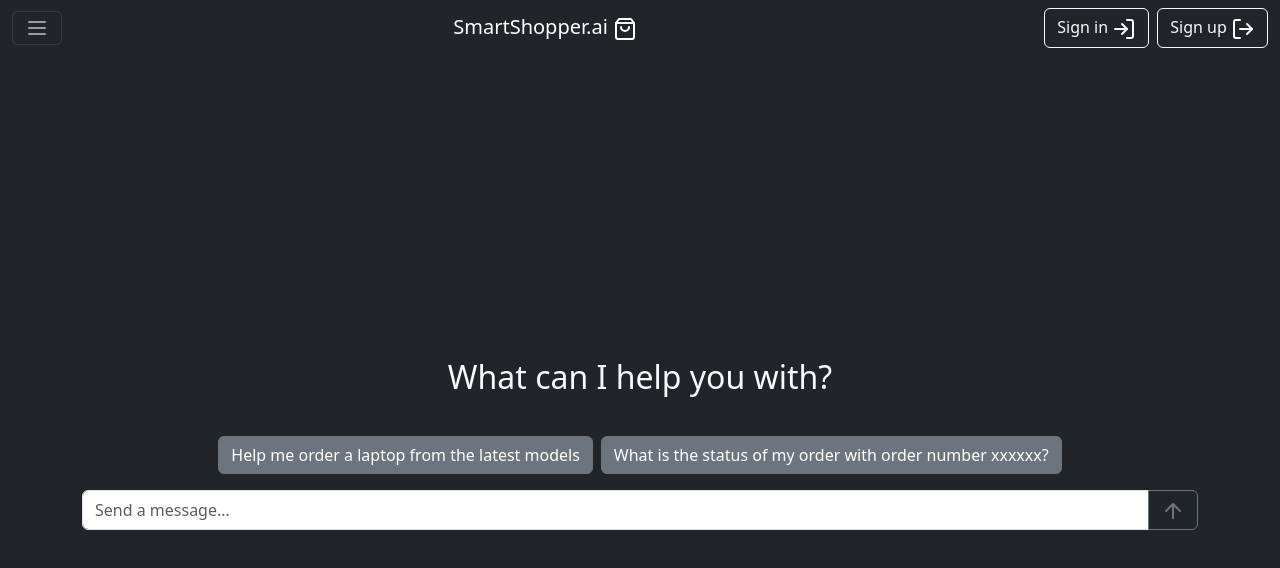
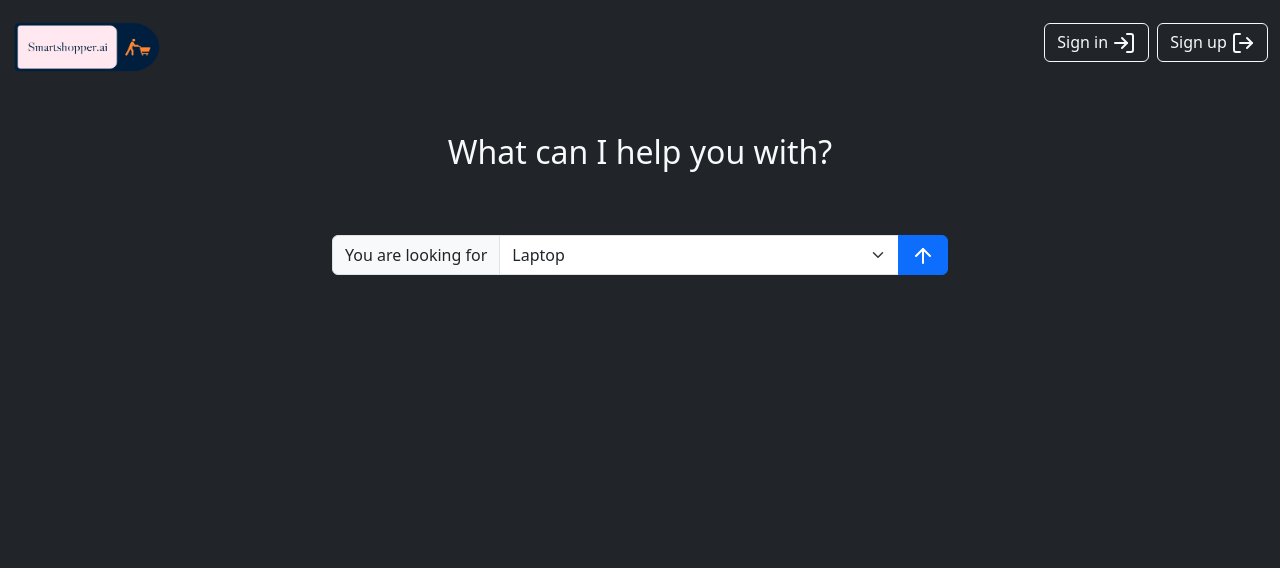
Before and after one commit to RahulPPrabhu/smart-shopper.ai, a Next.js app: page / in a window 1280 px wide. Shown: the top 568 px of the page. Built offline with nearby package versions, Linux system fonts and the light colour scheme.

Commit message:
feat: Gen-AI based product recommendation

```diff
--- /dev/null
+++ b/app/api/GenAI/route.ts
@@ -0,0 +1,12 @@
+import { generateGeminiText } from "@/utils/GeminiAIModel";
+import { NextRequest, NextResponse } from "next/server";
+
+export async function POST(req: NextRequest) {
+    const PROMPT = await req.json();
+    const text = await generateGeminiText(PROMPT);
+    if (text) {
+        return NextResponse.json(text, { status: 200 });
+    } else {
+        return NextResponse.json({message: "Failed to generate text"}, { status: 422 });
+    }
+}
--- a/app/layout.tsx
+++ b/app/layout.tsx
@@ -1,5 +1,7 @@
 import type { Metadata } from "next";
 import 'bootstrap/dist/css/bootstrap.min.css';
+import '../public/styles/Custom.scss';
+import { Toaster } from 'sonner';
 import NavBar from "@/components/Header/NavBar";
 
 export const metadata: Metadata = {
@@ -17,6 +19,7 @@
         <body className="bg-dark">
           <NavBar />
           {children}
+          <Toaster />
         </body>
       </html>
   );
--- a/components/Header/NavBar.tsx
+++ b/components/Header/NavBar.tsx
@@ -1,6 +1,6 @@
 "use client";
 
-import { LogInIcon, LogOutIcon, Menu, ShoppingBag } from 'lucide-react';
+import { LogInIcon, LogOutIcon, Menu } from 'lucide-react';
 import { useRouter } from 'next/navigation';
 
 export default function NavBar() {
@@ -18,10 +18,7 @@
     return (
         <nav className="navbar navbar-dark bg-dark">
             <div className="container-fluid">
-                <button className="navbar-toggler" type="button">
-                    <Menu size={24} />
-                </button>
-                <span className="navbar-brand mb-0 h1">SmartShopper.ai <ShoppingBag size={24} /></span>
+                <span className="navbar-brand mb-0"> <img src='/images/logo.png' alt="logo" width={150} height={50} className="d-inline-block align-text-top mt-2" /> </span>
                 <div>
                     <button className="btn btn-outline-light me-2" onClick={handleSignIn}>
                         Sign in <LogInIcon size={24} />
--- a/components/chat-ui/Chat.tsx
+++ b/components/chat-ui/Chat.tsx
@@ -1,37 +1,111 @@
 "use client";
 
-import { useState } from 'react';
+import React, { useState, ChangeEvent } from 'react';
 import { ArrowUp } from 'lucide-react';
+import { Product } from '@/lib/types/product.dto';
+import ProductCard from './Products';
+import { Message } from '@/lib/types/message.dto';
 
 const ChatbotUI = () => {
-    const [message, setMessage] = useState('');
+    const [messages, setMessages] = useState<Message[]>([]);
+    const [selectedCategory, setSelectedCategory] = useState<string>("Laptop");
+    const [isLoading, setIsLoading] = useState<boolean>(false);
+
+    const prompt = `You are an e-commerce assistant. Based on the user's request, provide recommendations for 5 specific products. Return only a JSON array containing 5 objects, each with the following structure:
+    [
+      {
+        "name": "Product Name",
+        "description": "Brief product description",
+        "price": "Price in numerical format (e.g. 19.99)",
+        "rating": "Rating out of 5 (e.g. 4.5)"
+      },
+      ...
+    ]
+
+    Do not include any additional text, explanations, or context outside of the JSON array. Ensure all 5 products are relevant to the user's request.
+
+    User's request: ${selectedCategory}`;
+
+    const handleSubmit = async () => {
+        setIsLoading(true);
+        try {
+            const res = await fetch(`${process.env.NEXT_PUBLIC_API_ENDPOINT}/GenAI`, {
+                method: 'POST',
+                cache: 'no-store',
+                body: JSON.stringify(prompt)
+            });
+
+            const data = await res.json();
+            console.log("Data:", data);
+            if (data) {
+                const products: Product[] = JSON.parse(data);
+                const newMessage: Message = {
+                    userMessage: `Looking for ${selectedCategory}`,
+                    botMessage: products
+                };
+                setMessages([...messages, newMessage]);
+            }
+        } catch (error) {
+            console.error("Error fetching recommendations:", error);
+        } finally {
+            setIsLoading(false);
+        }
+    };
+
+    const handleCategoryChange = (event: ChangeEvent<HTMLSelectElement>) => {
+        setSelectedCategory(event.target.value);
+    };
 
     return (
-        <div className="container-fluid bg-dark text-light min-vh-100 d-flex flex-column">
-            <div className="flex-grow-1 d-flex flex-column justify-content-center">
-                <div className="container mb-4">
-                    <div className="text-light mb-3">
-                        <div className="flex-grow-1 d-flex flex-column justify-content-center align-items-center">
-                            <h2 className="text-center mb-4">What can I help you with?</h2>
-                        </div>
+        <div className="container-fluid min-vh-100">
+            <div className="row h-100">
+                <div className="col-12 col-md-8 col-lg-6 mx-auto d-flex flex-column">
+                    <div className="flex-grow-1 overflow-auto mb-3" style={{ maxHeight: 'calc(100vh - 150px)' }}>
+                        {messages.length > 0 ? (
+                            messages.map((message, index) => (
+                                <div key={index} className="mb-4">
+                                    <div className="alert alert-secondary">
+                                        {message.userMessage}
+                                    </div>
+                                    <div>
+                                        {message.botMessage.map((product, productIndex) => (
+                                            <ProductCard key={productIndex} product={product} />
+                                        ))}
+                                    </div>
+                                </div>
+                            ))
+                        ) : (
+                            <div className="text-center my-5 text-light">
+                                <h2>What can I help you with?</h2>
+                            </div>
+                        )}
                     </div>
 
-                    <div className="d-flex justify-content-center mb-3">
-                        <button className="btn btn-secondary me-2">Help me order a laptop from the latest models</button>
-                        <button className="btn btn-secondary">What is the status of my order with order number xxxxxx?</button>
-                    </div>
-
-                    <div className="input-group">
-                        <input
-                            type="text"
-                            className="form-control text-dark"
-                            placeholder="Send a message..."
-                            value={message}
-                            onChange={(e) => setMessage(e.target.value)}
-                        />
-                        <button className="btn btn-outline-secondary" type="button">
-                            <ArrowUp size={24} />
-                        </button>
+                    <div className="mt-auto">
+                        <div className="input-group mb-3">
+                            <span className="input-group-text">You are looking for</span>
+                            <select
+                                value={selectedCategory}
+                                onChange={handleCategoryChange}
+                                className="form-select"
+                            >
+                                <option value="Laptop">Laptop</option>
+                                <option value="Mobile">Mobile</option>
+                                <option value="Smart Watches">Smart Watches</option>
+                            </select>
+                            <button
+                                className="btn btn-primary"
+                                type="button"
+                                onClick={handleSubmit}
+                                disabled={isLoading}
+                            >
+                                {isLoading ? (
+                                    <span className="spinner-border spinner-border-sm" role="status" aria-hidden="true"></span>
+                                ) : (
+                                    <ArrowUp size={24} />
+                                )}
+                            </button>
+                        </div>
                     </div>
                 </div>
             </div>
--- /dev/null
+++ b/components/chat-ui/Products.tsx
@@ -0,0 +1,26 @@
+import { Product } from "@/lib/types/product.dto";
+import { Star } from "lucide-react";
+import { toast } from "sonner";
+
+const ProductCard: React.FC<{ product: Product }> = ({ product }) => {
+
+    const handleClick = () => {
+        toast.success("Product added to cart");
+    }
+
+    return (
+        <div className="card mb-3 pointer-style" onClick={handleClick}>
+            <div className="card-body">
+                <h5 className="card-title">{product.name}</h5>
+                <p className="card-text">{product.description}</p>
+                <p className="card-text"><strong>Price:</strong> ${product.price}</p>
+                <p className="card-text">
+                    <strong>Rating:</strong> {product.rating}
+                    <Star className="ms-1" size={16} fill="gold" color="gold" />
+                </p>
+            </div>
+        </div>
+    );
+};
+
+export default ProductCard;
--- /dev/null
+++ b/lib/types/message.dto.ts
@@ -0,0 +1,6 @@
+import { Product } from "./product.dto";
+
+export interface Message {
+    userMessage: string;
+    botMessage: Product[];
+}
--- /dev/null
+++ b/lib/types/product.dto.ts
@@ -0,0 +1,6 @@
+export interface Product {
+    name: string;
+    description: string;
+    price: string;
+    rating: string;
+}
--- /dev/null
+++ b/public/styles/Custom.scss
@@ -0,0 +1,3 @@
+.pointer-style {
+    cursor: pointer;
+}
--- /dev/null
+++ b/utils/GeminiAIModel.ts
@@ -0,0 +1,15 @@
+import { google } from '@ai-sdk/google';
+import { generateText } from 'ai';
+
+export async function generateGeminiText(prompt: string) {
+  try {
+    const { text } = await generateText({
+      model: google('gemini-1.5-flash'),
+      prompt: prompt,
+    });
+    return text;
+  } catch (error) {
+    console.error('Error generating text with Gemini:', error);
+    throw new Error('Failed to generate text');
+  }
+}
```
Also changed, not shown: models/User.ts (added, +15 -0 lines), package.json (+6 -1 lines), utils/db.ts (added, +41 -0 lines), public/images/logo.png (added).
